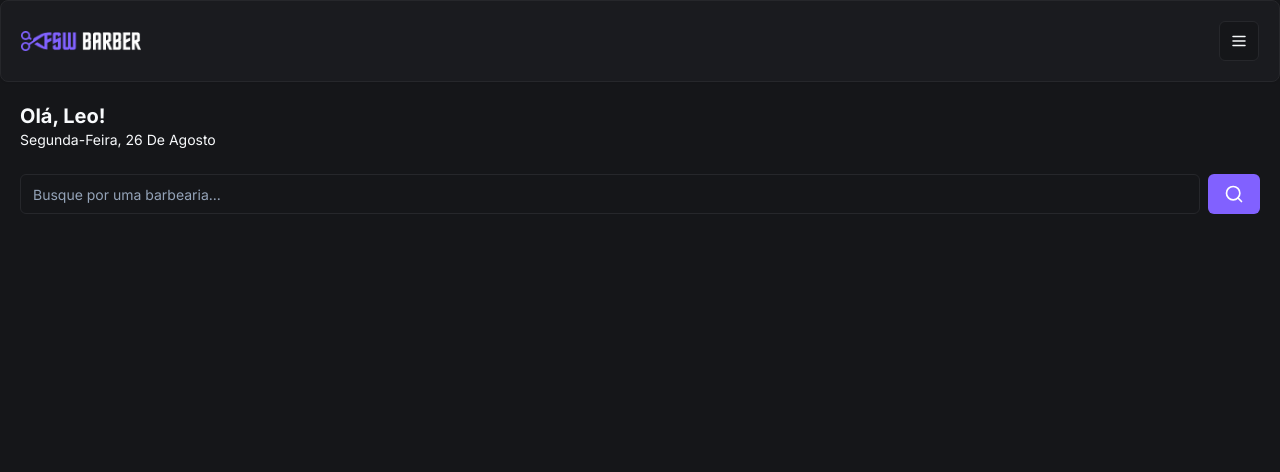
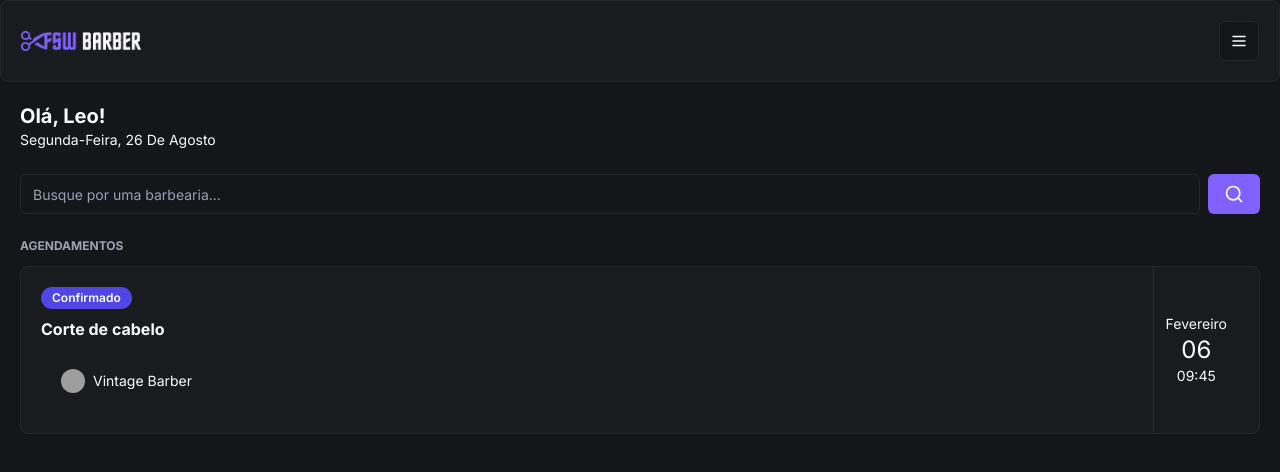
Before and after one commit to LeoCasttr0/barbearia-fullstack, a Next.js app: page / in a window 1280 px wide. Shown: the top 472 px of the page. Built offline with nearby package versions, Linux system fonts and the light colour scheme; grey boxes are pictures that could not be loaded.

Commit message:
feat: adicionei o componente de agendamentos

```diff
--- a/app/(home)/page.tsx
+++ b/app/(home)/page.tsx
@@ -3,6 +3,8 @@
 import { format } from "date-fns";
 import { ptBR } from "date-fns/locale";
 import Search from "./_components/search";
+import Booking from "../_components/booking-item";
+import BookingItem from "../_components/booking-item";
 
 export default function Home() {
   return (
@@ -16,7 +18,7 @@
         {/* data de hoje, importamos o formart do date fns, usamos a data de hj como para 1, e como segundo parametro o formato dessa data */}
         <p className="capitalize text-sm">
           {" "}
-          {format(new Date(), "EEEE',' dd 'de' MMMM", { locale: ptBR })}
+          {format(new Date(), "EEEE',' dd 'de' MMMM", { locale: ptBR, })}
         </p>
       </div>
 
@@ -24,6 +26,11 @@
       <div className="px-5 mt-6">
         <Search />
       </div>
+
+      <div className="px-5 mt-6">
+        <h2 className="text-xs uppercase text-gray-400 font-bold mb-3">Agendamentos</h2>
+        <BookingItem />
+      </div>
     </div>
   );
 }
--- /dev/null
+++ b/app/_components/booking-item.tsx
@@ -0,0 +1,36 @@
+import { Avatar, AvatarFallback, AvatarImage } from "./ui/avatar";
+import { Badge } from "./ui/badge";
+import { Card, CardContent } from "./ui/card";
+
+const BookingItem = () => {
+  return (
+    <Card>
+      <CardContent className="p-5 py-0 flex justify-between">
+        <div className="flex flex-col gap-2 py-5">
+          {/* status de confirmado */}
+          <Badge className="w-fit bg-indigo-600  hover:bg-indigo-600  ">
+            Confirmado
+          </Badge>
+          {/* nome do serviço */}
+          <h2 className="font-bold">Corte de cabelo</h2>
+
+          <div className="p-5  flex items-center gap-2">
+            <Avatar className="h-6 w-6">
+              <AvatarImage src="https://utfs.io/f/8a457cda-f768-411d-a737-cdb23ca6b9b5-b3pegf.png" />
+              <AvatarFallback>A</AvatarFallback>
+            </Avatar>
+            <h3 className="text-sm">Vintage Barber</h3>
+          </div>
+        </div>
+
+        <div className="flex flex-col items-center justify-center border-l border-solid boder-secundary px-3">
+          <p className="text-sm">Fevereiro</p>
+          <p className="text-2xl font">06</p>
+          <p className="text-sm">09:45</p>
+        </div>
+      </CardContent>
+    </Card>
+  );
+};
+
+export default BookingItem;
--- /dev/null
+++ b/app/_components/ui/avatar.tsx
@@ -0,0 +1,50 @@
+"use client"
+
+import * as React from "react"
+import * as AvatarPrimitive from "@radix-ui/react-avatar"
+
+import { cn } from "@/app/_lib/utils"
+
+const Avatar = React.forwardRef<
+  React.ElementRef<typeof AvatarPrimitive.Root>,
+  React.ComponentPropsWithoutRef<typeof AvatarPrimitive.Root>
+>(({ className, ...props }, ref) => (
+  <AvatarPrimitive.Root
+    ref={ref}
+    className={cn(
+      "relative flex h-10 w-10 shrink-0 overflow-hidden rounded-full",
+      className
+    )}
+    {...props}
+  />
+))
+Avatar.displayName = AvatarPrimitive.Root.displayName
+
+const AvatarImage = React.forwardRef<
+  React.ElementRef<typeof AvatarPrimitive.Image>,
+  React.ComponentPropsWithoutRef<typeof AvatarPrimitive.Image>
+>(({ className, ...props }, ref) => (
+  <AvatarPrimitive.Image
+    ref={ref}
+    className={cn("aspect-square h-full w-full", className)}
+    {...props}
+  />
+))
+AvatarImage.displayName = AvatarPrimitive.Image.displayName
+
+const AvatarFallback = React.forwardRef<
+  React.ElementRef<typeof AvatarPrimitive.Fallback>,
+  React.ComponentPropsWithoutRef<typeof AvatarPrimitive.Fallback>
+>(({ className, ...props }, ref) => (
+  <AvatarPrimitive.Fallback
+    ref={ref}
+    className={cn(
+      "flex h-full w-full items-center justify-center rounded-full bg-muted",
+      className
+    )}
+    {...props}
+  />
+))
+AvatarFallback.displayName = AvatarPrimitive.Fallback.displayName
+
+export { Avatar, AvatarImage, AvatarFallback }
--- /dev/null
+++ b/app/_components/ui/badge.tsx
@@ -0,0 +1,36 @@
+import * as React from "react"
+import { cva, type VariantProps } from "class-variance-authority"
+
+import { cn } from "@/app/_lib/utils"
+
+const badgeVariants = cva(
+  "inline-flex items-center rounded-full border px-2.5 py-0.5 text-xs font-semibold transition-colors focus:outline-none focus:ring-2 focus:ring-ring focus:ring-offset-2",
+  {
+    variants: {
+      variant: {
+        default:
+          "border-transparent bg-primary text-primary-foreground hover:bg-primary/80",
+        secondary:
+          "border-transparent bg-secondary text-secondary-foreground hover:bg-secondary/80",
+        destructive:
+          "border-transparent bg-destructive text-destructive-foreground hover:bg-destructive/80",
+        outline: "text-foreground",
+      },
+    },
+    defaultVariants: {
+      variant: "default",
+    },
+  }
+)
+
+export interface BadgeProps
+  extends React.HTMLAttributes<HTMLDivElement>,
+    VariantProps<typeof badgeVariants> {}
+
+function Badge({ className, variant, ...props }: BadgeProps) {
+  return (
+    <div className={cn(badgeVariants({ variant }), className)} {...props} />
+  )
+}
+
+export { Badge, badgeVariants }
--- a/next.config.mjs
+++ b/next.config.mjs
@@ -1,4 +1,7 @@
 /** @type {import('next').NextConfig} */
-const nextConfig = {};
+const nextConfig = {
+
+
+};
 
 export default nextConfig;
--- a/package.json
+++ b/package.json
@@ -13,6 +13,7 @@
   },
   "dependencies": {
     "@prisma/client": "^5.18.0",
+    "@radix-ui/react-avatar": "^1.1.0",
     "@radix-ui/react-slot": "^1.1.0",
     "class-variance-authority": "^0.7.0",
     "clsx": "^2.1.1",
```
Also changed, not shown: 1 other file (tests, documents, lock files or other folders).
